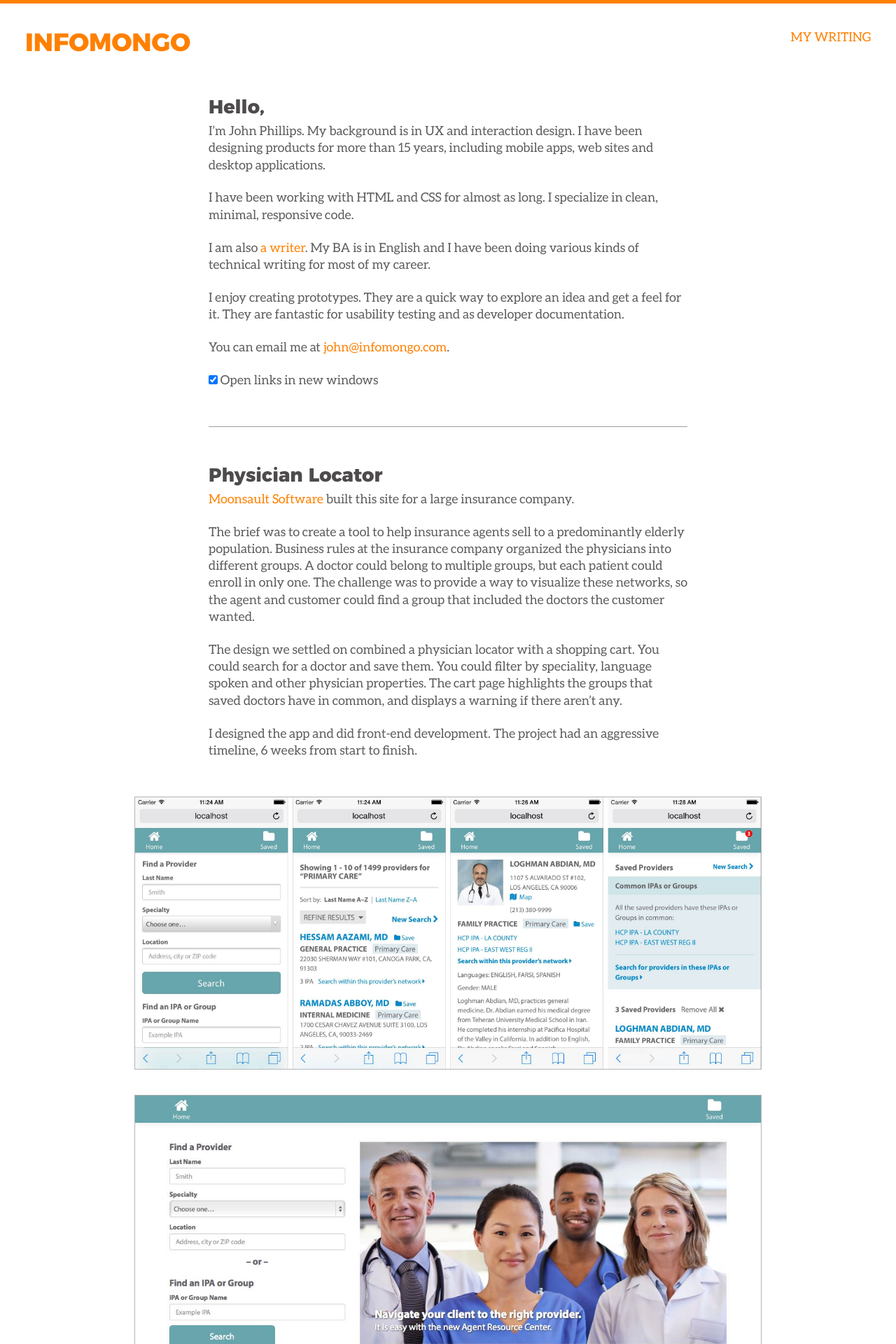
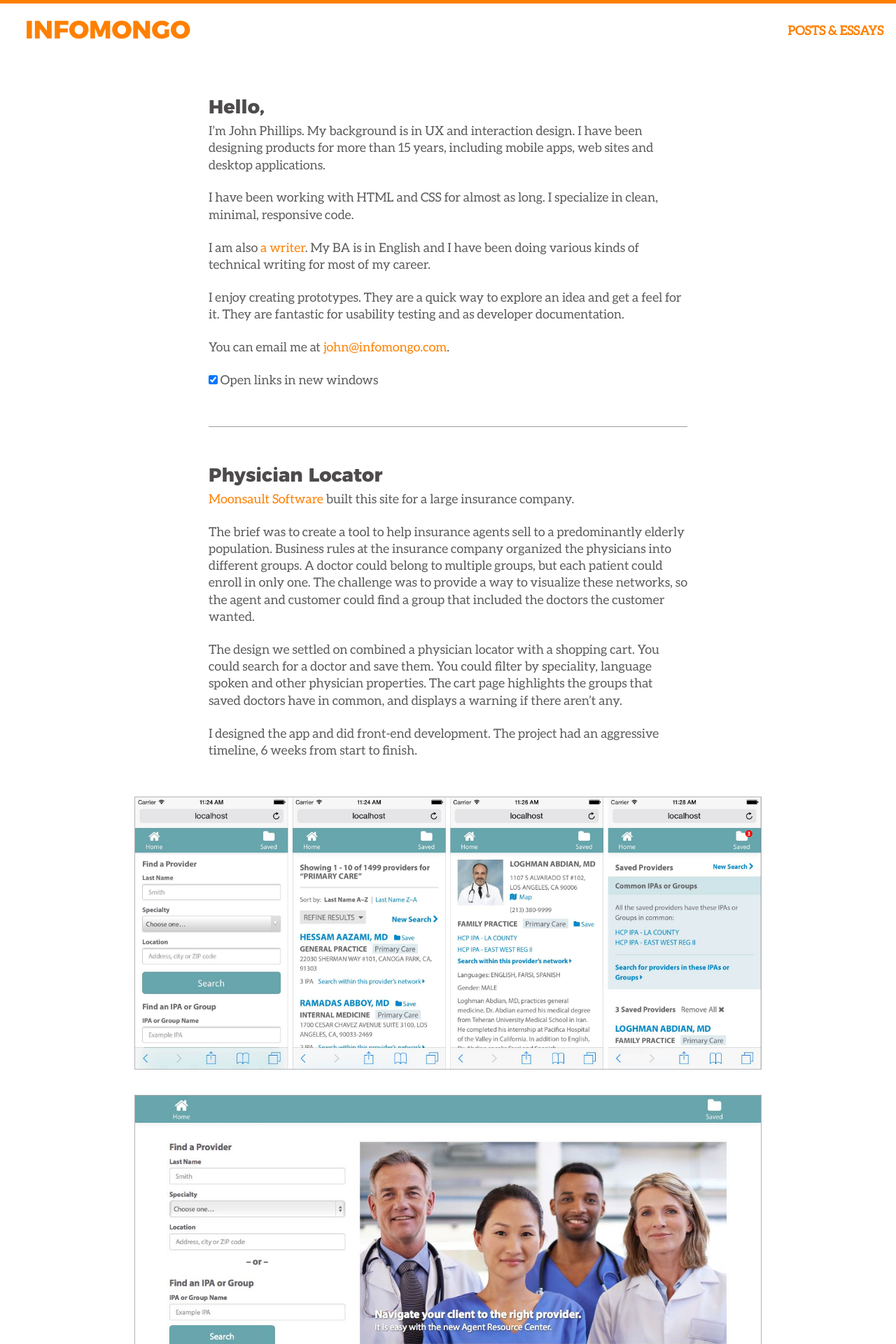
Before and after one commit to infomongo/infomongo.github.io, a Jekyll site: the page built from index.html, in a window 1280 px wide. Shown: the top 1920 px of the page at 70% size. Built offline with Jekyll 4.4.1, drawn with Linux system fonts in a browser that asks for light colours.

Commit message:
add animation to page load
plus some css cleanup

```diff
--- a/_includes/index.scss
+++ b/_includes/index.scss
@@ -54,9 +54,41 @@
 	color: $font-color;
 	background-color: white;
 	margin: 0;
+	position: relative;
+}
+
+nav#main {
 	border-top: 5px $accent-color solid;
-	border-bottom: 50px $dark-font solid;
-	position: relative;
+	animation: fade-in 2.5s 1;
+	display: flex;
+	justify-content: space-between;
+	align-items: center;
+	.item {
+		color: $accent-color;
+		text-transform: uppercase;
+	}
+	.logo {
+		margin: .5em 1em;
+	}
+	.posts {
+		margin: 1em;
+		font-weight: bold;
+	}
+}
+
+.item {
+	animation: fade-in 2.5s 1;
+	animation: grow 2.5s 1;
+}
+
+@keyframes fade-in {
+  0%   { opacity: 0;}
+  100% { opacity: 1; }
+}
+
+@keyframes grow {
+  0%   { transform: scale(0.5);}
+  100% { transform: scale(1);}
 }
 
 b, strong {
@@ -78,9 +110,8 @@
 .copyright {
 	font-size: 80%;
 	color: white;
-	position: absolute;
-	bottom: -34px;
-	left: 10px;
+	background-color: $dark-font;
+	padding: 1em;
 }
 
 h1, h2, h3, h4 {
@@ -91,21 +122,6 @@
 	line-height: 1.2;
 }
 
-h1, #essays {
-	color: $accent-color;
-	text-transform: uppercase;
-}
-
-#essays {
-	position: absolute;
-	top: .7em;
-	right: 1em;
-}
-
-
-h3 {
-	//margin-bottom: .6em;
-}
 
 * {
 	-webkit-box-sizing: border-box; /* Safari/Chrome, other WebKit */
@@ -148,9 +164,6 @@
 	margin: 0;
 	color: $lite-font;
 	text-align: center;
-	//border-left: 3px $font-color solid;
-	//margin: .25em 0 1.25em;
-	//padding-left: 1.25em;
 }
 
 ul, ol {
@@ -191,19 +204,17 @@
 }
 
 
-
 .img-switch{
 	display: block;
 	//border: 1px #000 solid;
 	overflow: hidden;
-
 	transition: all ease-out 0.7s;
-	max-height: 1000px;
+	//max-height: 1000px;
 	opacity: 1;
 
 	&.slide-up {
 		//height: 10px;
-		max-height: 0px;
+		//max-height: 0px;
 		opacity: 0;
 	}
 
@@ -274,12 +285,6 @@
 
 .main.fill {
 	min-height: 80vh;
-}
-
-.main.essays, .main.fill {
-	h3 {
-		//margin-bottom: .25em;
-	}
 }
 
 .big {
@@ -369,14 +374,18 @@
 @media only screen and (max-width : 799px) {
 	body {
 		font-size: 1em;
-		//margin: 0 10px
 	}
 
-	h1.logo {
-		font-size: 1.4em;
-		margin: 10px;
+	nav#main {
+		.logo {
+			font-size: 1.4em;
+			margin: 10px;
+		}
+		.posts {
+			font-size: .8em;
+			margin-right: 10px;
+		}
 	}
-
 
 	.main, .mob-pad {
 		padding: 0 10px;
@@ -425,13 +434,13 @@
 	}
 
 	.min-height{
-		min-height: 50vh;
+		//min-height: 50vh;
+		min-height: 100vw;
 	}
-
 }
 
 
-// mobile landscape
+// mobile landscape & larger
 @media (min-width: 500px) {
 	img {
 		&.full-width {
@@ -445,21 +454,14 @@
 	}
 
 	.min-height{
-		min-height: 110vh;
+		//min-height: 110vh;
+		min-height: 90vw;
 	}
 }
 
 
 //screens wider than 800px, ie not mobile
 @media only screen and (min-width : 800px) {
-
-	h1.logo {
-		margin: 1em;
-	}
-	#essays {
-		top:   2em;
-		right: 2em;
-	}
 
 	.main {
 		width: 38em;
@@ -470,7 +472,6 @@
 		font-size: percentage(30/18);
 		margin: 1em -2em;
 	}
-
 
 	img {
 		&.lrg {
@@ -488,7 +489,7 @@
 	}
 
 	.min-height{
-		min-height: 85vh;
+		//min-height: 85vh;
+		min-height: 55vw;
 	}
-
 }
--- a/_layouts/default.html
+++ b/_layouts/default.html
@@ -23,8 +23,10 @@
 </head>
 
 <body >
-    <h1 class="logo"><a href="/" class="internal header">Infomongo</a></h1>
-    <a href="/posts/" id="essays" class="internal essays header">My Writing</a>
+    <nav id="main">
+        <h1 class="logo item"><a href="/" class="internal header">Infomongo</a></h1>
+        <a href="/posts/" class="item posts internal header">Posts &amp; Essays</a>
+    </nav>
 
     {{ content }}
 
```
